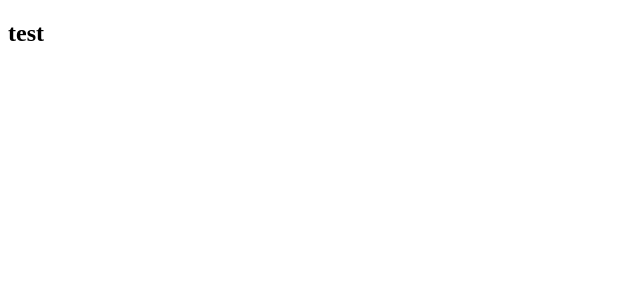
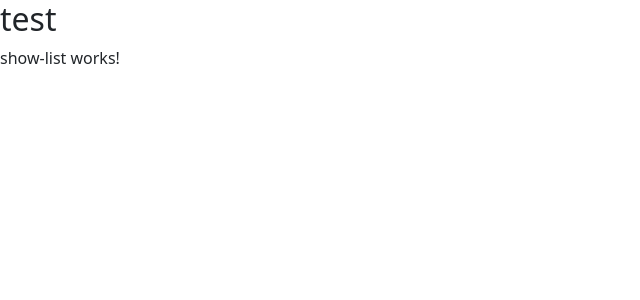
Before and after one commit to zdpasali/Timely, an Angular app in the folder angular/Timely/: page / in a window 1280 px wide. Shown: the top 300 px of the page, without its empty margins (0-640 px from the left). Built offline with nearby package versions, Linux system fonts and the light colour scheme.

Commit message:
editing html files

```diff
--- a/angular/Timely/src/app/app.component.html
+++ b/angular/Timely/src/app/app.component.html
@@ -1,3 +1,8 @@
+<div>
+
+<h2>test</h2>
 
 
-<h2>test</h2>
+<app-projectlist></app-projectlist>
+
+</div>
--- a/angular/Timely/src/app/projectlist/projectlist.component.html
+++ b/angular/Timely/src/app/projectlist/projectlist.component.html
@@ -1 +1 @@
-<p>projectlist works!</p>
+<app-show-list></app-show-list>
--- a/angular/Timely/src/index.html
+++ b/angular/Timely/src/index.html
@@ -1,6 +1,9 @@
 <!doctype html>
 <html lang="en">
 <head>
+
+  <link href="https://cdn.jsdelivr.net/npm/bootstrap@5.1.3/dist/css/bootstrap.min.css" rel="stylesheet" integrity="sha384-1BmE4kWBq78iYhFldvKuhfTAU6auU8tT94WrHftjDbrCEXSU1oBoqyl2QvZ6jIW3" crossorigin="anonymous">
+
   <meta charset="utf-8">
   <title>Timely</title>
   <base href="/">
@@ -9,5 +12,11 @@
 </head>
 <body>
   <app-root></app-root>
+
+  <script src="https://code.jquery.com/jquery-3.5.1.slim.min.js" integrity="sha384-DfXdz2htPH0lsSSs5nCTpuj/zy4C+OGpamoFVy38MVBnE+IbbVYUew+OrCXaRkfj" crossorigin="anonymous"></script>
+  <script src="https://cdn.jsdelivr.net/npm/popper.js@1.16.1/dist/umd/popper.min.js" integrity="sha384-9/reFTGAW83EW2RDu2S0VKaIzap3H66lZH81PoYlFhbGU+6BZp6G7niu735Sk7lN" crossorigin="anonymous"></script>
+  <script src="https://cdn.jsdelivr.net/npm/bootstrap@4.5.3/dist/js/bootstrap.min.js" integrity="sha384-w1Q4orYjBQndcko6MimVbzY0tgp4pWB4lZ7lr30WKz0vr/aWKhXdBNmNb5D92v7s" crossorigin="anonymous"></script>
+
+
 </body>
 </html>
```
